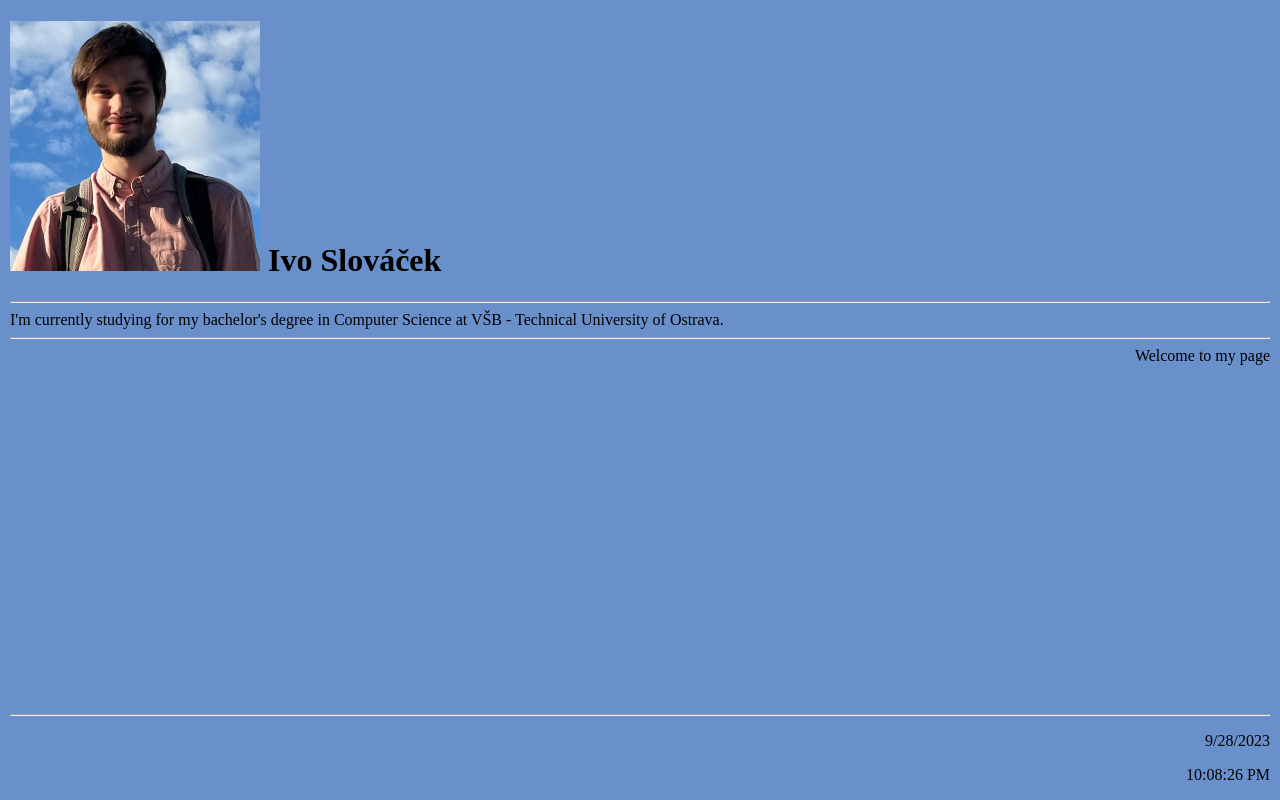
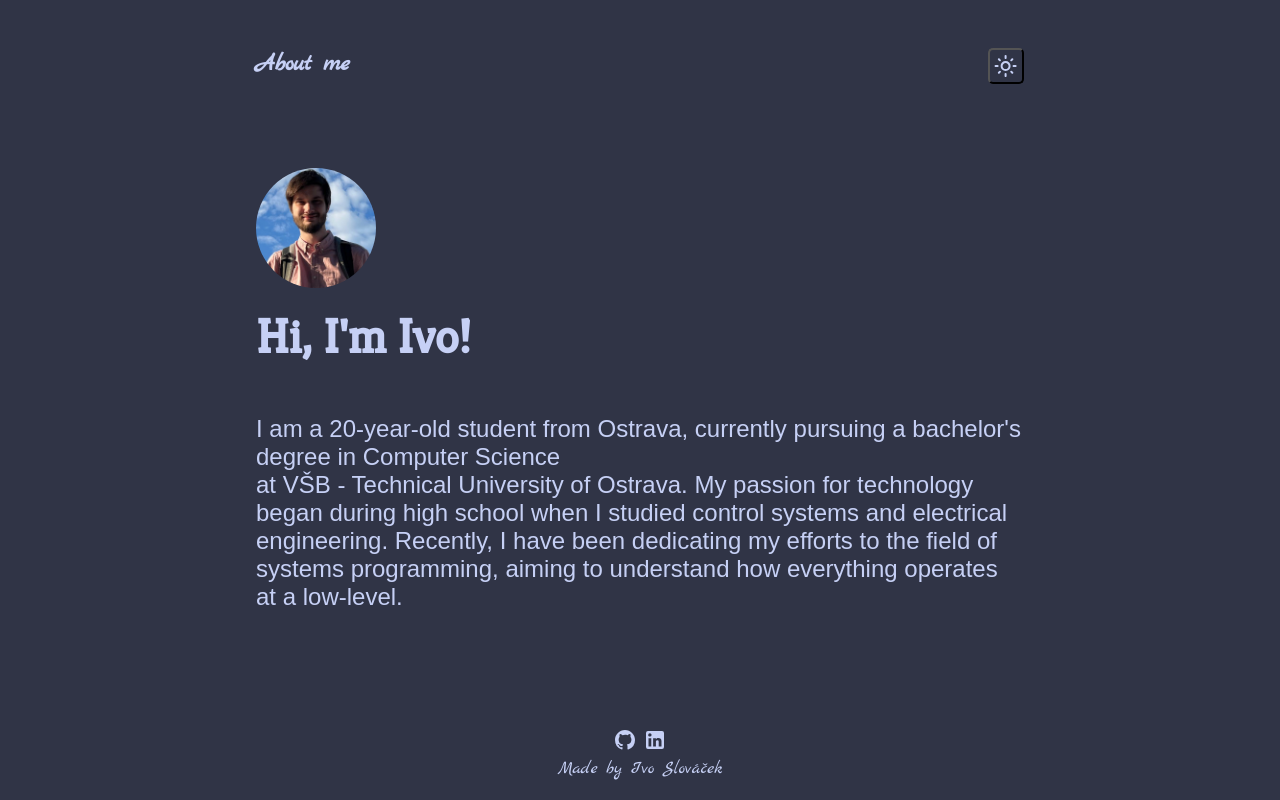
Before and after one commit to ivoslovacek/ivoslovacek.github.io, a plain HTML site: page index.html in a window 1280 px wide. Drawn offline with Linux system fonts and the light colour scheme; a web font is replaced by a local one.

Commit message:
Complete redesign

```diff
--- a/index.html
+++ b/index.html
@@ -1,76 +1,73 @@
 <!DOCTYPE html>
 <html>
+<link rel="stylesheet" href="resources/style.css">
+<link rel="stylesheet" href="https://fonts.googleapis.com/css?family=Marck+Script">
+<link rel="stylesheet" href="https://fonts.googleapis.com/css?family=Hind+Vadodara">
+<link rel="stylesheet" href="https://fonts.googleapis.com/css?family=Kreon">
 
 <head>
-    <meta charset="UTF-8">
-    <title>Ivo Slováček : index page</title>
-    <style>
-        body {
-            background-color: rgb(106, 144, 204);
-        }
-    </style>
+    <meta charset=" UTF-8">
+    <title> Ivo Slováček</title>
+    <link rel="stylesheet" href="https://cdnjs.cloudflare.com/ajax/libs/font-awesome/6.4.2/css/all.min.css"
+        integrity="sha512-z3gLpd7yknf1YoNbCzqRKc4qyor8gaKU1qmn+CShxbuBusANI9QpRohGBreCFkKxLhei6S9CQXFEbbKuqLg0DA=="
+        crossorigin="anonymous" referrerpolicy="no-referrer" />
 </head>
 
-<body lang="CS" style="tab-interval:35.4pt" text="black" link="maroon" alink="blue" vlink="navy" marginwidth="10px"
-    marginheight="10px">
+<body>
+    <div id="container">
+        <div id="navbar">
+            <a href="index.html"> <span class="current-page"> About me </a></span>
+            <div id="theme-button">
+                <button type="button" class="theme-toggle">
+                    <svg xmlns="http://www.w3.org/2000/svg" class="button-dark" viewBox="0 0 24 24">
+                        <path
+                            d="m15.844 3.344l-1.428.781l1.428.781l.781 1.428l.781-1.428l1.428-.781l-1.428-.781l-.781-1.428l-.781 1.428Zm-5.432.814A8 8 0 1 0 18.93 16A9 9 0 0 1 10 7c0-.98.131-1.937.412-2.842ZM2 12C2 6.477 6.477 2 12 2h1.734l-.868 1.5C12.287 4.5 12 5.69 12 7a7 7 0 0 0 8.348 6.87l1.682-.327l-.543 1.626C20.162 19.137 16.417 22 12 22C6.477 22 2 17.523 2 12Zm18.5-5.584l.914 1.67l1.67.914l-1.67.914l-.914 1.67l-.914-1.67L17.916 9l1.67-.914l.914-1.67Z" />
+                    </svg>
+                    <svg xmlns="http://www.w3.org/2000/svg" class="button-light" viewBox="0 0 24 24">
+                        <path
+                            d="M12 15q1.25 0 2.125-.875T15 12q0-1.25-.875-2.125T12 9q-1.25 0-2.125.875T9 12q0 1.25.875 2.125T12 15Zm0 2q-2.075 0-3.538-1.463T7 12q0-2.075 1.463-3.538T12 7q2.075 0 3.538 1.463T17 12q0 2.075-1.463 3.538T12 17ZM2 13q-.425 0-.713-.288T1 12q0-.425.288-.713T2 11h2q.425 0 .713.288T5 12q0 .425-.288.713T4 13H2Zm18 0q-.425 0-.713-.288T19 12q0-.425.288-.713T20 11h2q.425 0 .713.288T23 12q0 .425-.288.713T22 13h-2Zm-8-8q-.425 0-.713-.288T11 4V2q0-.425.288-.713T12 1q.425 0 .713.288T13 2v2q0 .425-.288.713T12 5Zm0 18q-.425 0-.713-.288T11 22v-2q0-.425.288-.713T12 19q.425 0 .713.288T13 20v2q0 .425-.288.713T12 23ZM5.65 7.05L4.575 6q-.3-.275-.288-.7t.288-.725q.3-.3.725-.3t.7.3L7.05 5.65q.275.3.275.7t-.275.7q-.275.3-.687.288T5.65 7.05ZM18 19.425l-1.05-1.075q-.275-.3-.275-.713t.275-.687q.275-.3.688-.287t.712.287L19.425 18q.3.275.288.7t-.288.725q-.3.3-.725.3t-.7-.3ZM16.95 7.05q-.3-.275-.288-.687t.288-.713L18 4.575q.275-.3.7-.288t.725.288q.3.3.3.725t-.3.7L18.35 7.05q-.3.275-.7.275t-.7-.275ZM4.575 19.425q-.3-.3-.3-.725t.3-.7l1.075-1.05q.3-.275.712-.275t.688.275q.3.275.288.688t-.288.712L6 19.425q-.275.3-.7.288t-.725-.288ZM12 12Z" />
+                    </svg>
+                </button>
+            </div>
+        </div>
 
-    <style>
-        p {
-            text-align: right;
-            margin-right: 10px;
-        }
+        <div id="main">
+            <img src="img/portrait.jpg" class="portrait">
+            <h1> Hi, I'm Ivo! </h1>
 
+            <p>
+                I am a 20-year-old student from Ostrava, currently pursuing a bachelor's degree in Computer Science
+                <br>
+                at VŠB - Technical University of Ostrava. My passion for technology began during high school when I
+                studied
+                control systems and electrical engineering. Recently, I have been dedicating my efforts to the field of
+                systems programming, aiming to understand how everything operates at a low-level.
+            </p>
 
-
-        footer {
-            position: fixed;
-            left: 0;
-            bottom: 0;
-            width: 100%;
-        }
-
-        hr {
-            margin-left: 0;
-            margin-right: 0;
-        }
-
-    </style>
-
-    <h1>
-        <img src="img/portrait.jpg" alt="portrait" width="250" height="250">
-        Ivo Slováček
-    </h1>
-
-    <hr>
-
-    I'm currently studying for my bachelor's degree in Computer Science at VŠB - Technical University of Ostrava.
-
-    <hr>
-
-    <marquee width="100%" behavior="alternate">Welcome to my page</marquee>
-
-</body>
-
-<body>
-    <script>
-        function updateDateTime() {
-            const now = new Date();
-            const dateString = now.toLocaleDateString();
-            const timeString = now.toLocaleTimeString();
-
-            document.getElementById('date').textContent = dateString;
-            document.getElementById('time').textContent = timeString;
-        }
-
-        setInterval(updateDateTime, 1000);
-    </script>
+        </div>
+    </div>
 
     <footer>
-        <hr style="margin: 10px !important;">
-
-        <p><span id="date"></span></p>
-        <p><span id="time"></span></p>
+        <span>
+            <a href="https://github.com/ivoslovacek" target="_blank" alt="github"><svg
+                    xmlns="http://www.w3.org/2000/svg" viewBox="0 0 24 24" class="footer-icons">
+                    <path
+                        d="M12.001 2c-5.525 0-10 4.475-10 10a9.994 9.994 0 0 0 6.837 9.488c.5.087.688-.213.688-.476c0-.237-.013-1.024-.013-1.862c-2.512.463-3.162-.612-3.362-1.175c-.113-.288-.6-1.175-1.025-1.413c-.35-.187-.85-.65-.013-.662c.788-.013 1.35.725 1.538 1.025c.9 1.512 2.337 1.087 2.912.825c.088-.65.35-1.087.638-1.337c-2.225-.25-4.55-1.113-4.55-4.938c0-1.088.387-1.987 1.025-2.688c-.1-.25-.45-1.275.1-2.65c0 0 .837-.262 2.75 1.026a9.28 9.28 0 0 1 2.5-.338c.85 0 1.7.112 2.5.337c1.913-1.3 2.75-1.024 2.75-1.024c.55 1.375.2 2.4.1 2.65c.637.7 1.025 1.587 1.025 2.687c0 3.838-2.337 4.688-4.563 4.938c.363.312.676.912.676 1.85c0 1.337-.013 2.412-.013 2.75c0 .262.188.574.688.474A10.016 10.016 0 0 0 22 12c0-5.525-4.475-10-10-10Z" />
+                </svg>
+            </a>
+        </span>
+        <span>
+            <a href="https://www.linkedin.com/in/ivo-slov%C3%A1%C4%8Dek-34a923276/" target="_blank" alt="linkeidn">
+                <svg xmlns="http://www.w3.org/2000/svg" viewBox="0 0 24 24" class="footer-icons">
+                    <path
+                        d="M19 3a2 2 0 0 1 2 2v14a2 2 0 0 1-2 2H5a2 2 0 0 1-2-2V5a2 2 0 0 1 2-2h14m-.5 15.5v-5.3a3.26 3.26 0 0 0-3.26-3.26c-.85 0-1.84.52-2.32 1.3v-1.11h-2.79v8.37h2.79v-4.93c0-.77.62-1.4 1.39-1.4a1.4 1.4 0 0 1 1.4 1.4v4.93h2.79M6.88 8.56a1.68 1.68 0 0 0 1.68-1.68c0-.93-.75-1.69-1.68-1.69a1.69 1.69 0 0 0-1.69 1.69c0 .93.76 1.68 1.69 1.68m1.39 9.94v-8.37H5.5v8.37h2.77Z" />
+                </svg>
+            </a>
+        </span>
+        <p> Made by Ivo Slováček </p>
     </footer>
 </body>
 
+<script src="resources/main.js"></script>
+
 </html>
--- /dev/null
+++ b/resources/main.js
@@ -0,0 +1,22 @@
+const themeToggleBtn = document.querySelector('.theme-toggle');
+const buttonDark = document.querySelector('.button-dark');
+const buttonLight = document.querySelector('.button-light');
+
+const theme = localStorage.getItem('theme');
+
+if (theme) {
+    document.documentElement.classList.add(theme);
+}
+
+themeToggleBtn.addEventListener('click', () => {
+    document.documentElement.classList.toggle('light-mode');
+    if (document.documentElement.classList.contains('light-mode')) {
+        localStorage.setItem('theme', 'light-mode');
+        buttonDark.style.display = "block";
+        buttonLight.style.display = "none";
+    } else {
+        localStorage.removeItem('theme', 'light-mode');
+        buttonDark.style.display = "none";
+        buttonLight.style.display = "block";
+    }
+});
--- /dev/null
+++ b/resources/style.css
@@ -0,0 +1,139 @@
+:root{
+    font-size: 24px;
+    --bg-pane: #303446;
+    --secondary-pane: #232634;
+    --surface-element: #414559;
+    --overlay-element: #737994;
+    --text-color: #c6d0f5;
+    --subtext-color: #a5adce;
+    --subtle-color: #838ba7;
+    --url-color: #8caaee;
+    --selection-color: #626880;
+}
+
+.light-mode{
+    --bg-pane: #eff1f5;
+    --secondary-pane: #dce0e8;
+    --surface-element: #ccd0da;
+    --overlay-element: #9ca0b0;
+    --text-color: #4c4f69;
+    --subtext-color: #6c6f85;
+    --subtle-color: #8c8fa1;
+    --url-color: #1e66f5;
+    --selection-color: #acb0be;
+}
+
+* {
+    font-family: 'Hind Vadodara', 'Arial';
+    background-color: var(--bg-pane);
+    color: var(--text-color);
+    margin: 0;
+    padding: 0;
+}
+
+html, body {
+    height: 100%;
+}
+
+::selection {
+    background-color: var(--selection-color);
+}
+
+a {
+    color: var(--url-color);
+    text-decoration-line: none;
+}
+
+a .current-page {
+    color: var(--text-color);
+    font-weight: bold;
+}
+
+
+#container {
+    padding: 0% 20%;
+    min-height: 100%;
+}
+
+#main {
+    overflow: auto;
+    padding-top: 3rem;
+    padding-bottom: 4rem;
+}
+
+#navbar {
+    text-align: left;
+    position: relative;
+    height: 1rem;
+    margin-bottom: -1rem;
+    padding: 2rem 0;
+    clear: both;
+}
+
+#navbar span {
+    font-family: 'Marck Script', 'Arial';
+    padding: 0;
+    padding-right: 1rem;
+}
+
+.portrait {
+    width: 5rem;
+    height: 5rem;
+    border-radius: 50%;
+}
+
+#main h1 {
+    font-family: 'Kreon', 'Arial';
+    padding: 0.5rem 0px;
+    padding-bottom: 2rem;
+}
+
+#theme-button {
+    position: absolute;
+    right: 0;
+    top: 0;
+    padding-top: 2rem;
+}
+
+.theme-toggle {
+    width: 1.5rem;
+    height: 1.5rem;
+    outline: none;
+    border-radius: 5px;
+}
+
+.button-dark {
+    padding-left: 0.15rem;
+    width: 1rem;
+    height: 1rem;
+    fill: var(--text-color);
+    display: none;
+}
+
+.button-light {
+    padding-left: 0.15rem;
+    width: 1rem;
+    height: 1rem;
+    fill: var(--text-color);
+    display: block;
+}
+
+footer {
+    font-size: 18px;
+    text-align: center;
+    position: relative;
+    height: 2rem;
+    margin-top: -4rem;
+    padding-top: 1rem;
+    clear: both;
+}
+
+.footer-icons{
+    width: 1rem;
+    height: 1rem;
+    fill: var(--text-color);
+}
+
+footer p{
+    font-family: 'Marck Script', 'Arial';
+}
```
